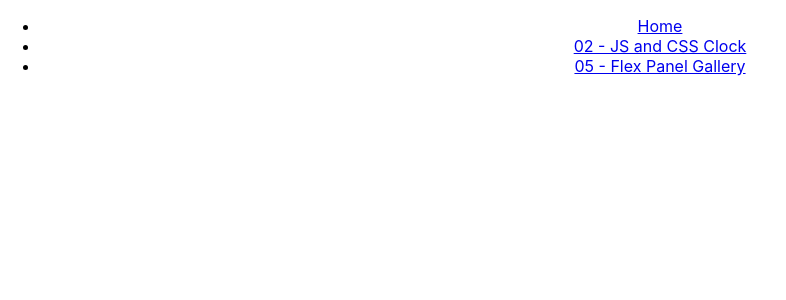
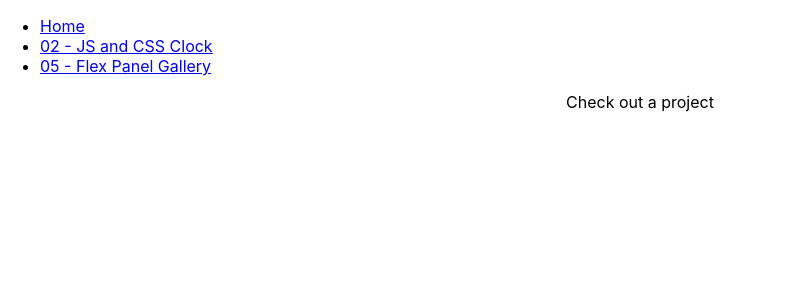
Before and after one commit to jazanne/js30-react, a React (Create React App) app: page / in a window 1280 px wide. Shown: the top 300 px of the page, without its empty margins (0-786 px from the left). Built offline with nearby package versions, Linux system fonts and the light colour scheme.

Commit message:
Shows project nav on every page

```diff
--- a/src/App.js
+++ b/src/App.js
@@ -1,25 +1,18 @@
-import React from 'react';
+import React, { Component } from 'react';
 import './App.css';
-import { Link } from "react-router-dom";
 
-function App() {
-  return (
-      <div className="App">
-        <nav>
-          <ul>
-            <li>
-              <Link to="/">Home</Link>
-            </li>
-            <li>
-              <Link to="/clock">02 - JS and CSS Clock</Link>
-            </li>
-            <li>
-              <Link to="/flex-panel-gallery">05 - Flex Panel Gallery</Link>
-            </li>
-          </ul>
-        </nav>
-      </div>
-  );
+class App extends Component {
+  componentDidMount() {
+    document.querySelector("html").classList = "";
+  }
+
+  render() {
+    return (
+        <div className="App">
+        <p>Check out a project</p>
+        </div>
+    );
+  }
 }
 
 export default App;
--- a/src/Router.js
+++ b/src/Router.js
@@ -1,12 +1,14 @@
 import React from 'react';
 import { BrowserRouter, Route, Switch } from 'react-router-dom';
 import App from './App';
+import { Nav } from './components/Nav';
 import { ClockContainer } from './components/exercises/02 - JS and CSS Clock/App';
 import { FlexPanelGallery } from './components/exercises/05 - Flex Panel Gallery/App';
 
 const Router = () => {
   return (
     <BrowserRouter>
+      <Nav />
       <Switch>
         <Route exact path="/" component={App} />
         <Route path="/clock" component={ClockContainer} />
--- /dev/null
+++ b/src/components/Nav.js
@@ -0,0 +1,26 @@
+import React, { Component } from 'react';
+import { Link } from "react-router-dom";
+
+export class Nav extends Component {
+  componentDidMount() {
+    document.querySelector("html").classList = "";
+  }
+
+  render() {
+    return (
+      <nav>
+        <ul>
+          <li>
+            <Link to="/">Home</Link>
+          </li>
+          <li>
+            <Link to="/clock">02 - JS and CSS Clock</Link>
+          </li>
+          <li>
+            <Link to="/flex-panel-gallery">05 - Flex Panel Gallery</Link>
+          </li>
+        </ul>
+      </nav>
+    );
+  }
+}
```
